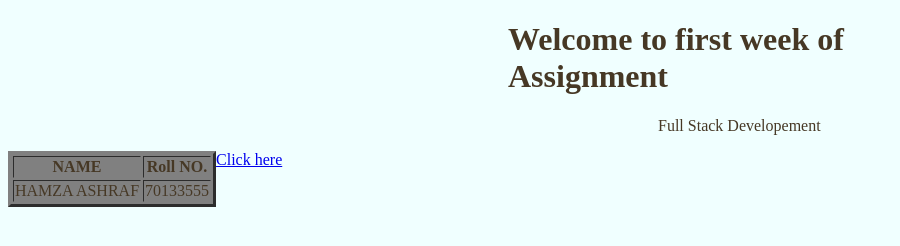
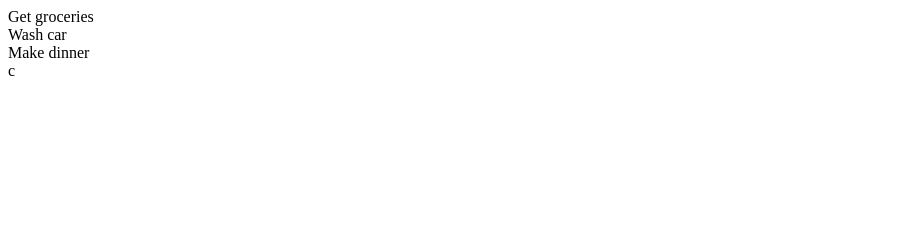
Before and after one commit to HamzaAshraf577/web-dev, a plain HTML site: page index.html in a window 1280 px wide. Shown: the whole page, without its empty margins (0-900 px from the left). Drawn offline with Linux system fonts and the light colour scheme.

Commit message:
Add files via upload

```diff
--- a/index.html
+++ b/index.html
@@ -1,40 +1,24 @@
 <!DOCTYPE html>
-<html lang="en">
-<head>
+<html>
+  <head>
+    <title>My Todo App</title>
+  </head>
+  <body>
+<script>
 
-    <title>Web Developement</title>
-    <link rel="stylesheet" href="style.css">
-    <style>
-        h1 {
-            margin-left: 500px;margin-right: 400px;}
-        p1{margin-left: 650px;margin-right: 350px;
-        margin-top: 100px;}
-    </style>
-</head>
-<body>
-    <h1>
-        Welcome to first week of Assignment
+    let todos = ['Get groceries','Wash car','Make dinner'];
+      //todos.push('another todo');
 
-    </h1>
-    <p1>Full Stack Developement</p>
-    <style> body{color: rgb(70, 56, 37);</style>
-    <table border="3"  bgcolor="Grey" align="left">
+      todos.forEach(function (todoTitle){
+          let element = document.createElement('div');
+          element.innerText = todoTitle;
+          document.body.appendChild(element);
 
-        <tr>
-            <th>
-                NAME</th>
-                <th>
-                    Roll NO.
-                    </th>
-                    <tr>
-                    <td>HAMZA ASHRAF
-                        </td>
-                        <td>70133555</td>
-                            </tr>
+ });
+ function addTodo(){
+  let textbox=document.getElementById('todo-title');
+  let title = textbox.value;
+ }
 
-        </table>
-
-    <a href="https://blog.hubspot.com/website/website-development">
-        Click here </a>
-</body>
-</html>
+  </script>
+  </body>c
```
